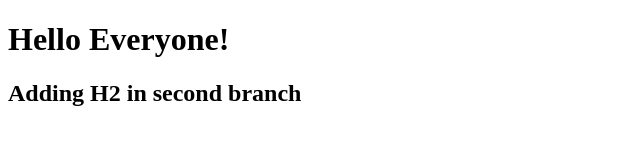
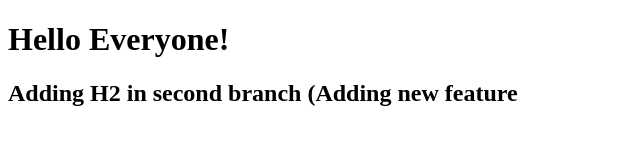
Before and after one commit to zaaves/Practice-Github, a plain HTML site: page index.html in a window 1280 px wide. Shown: the whole page, without its empty margins (0-640 px from the left). Drawn offline with Linux system fonts and the light colour scheme.

Commit message:
adding new text to H2

```diff
--- a/index.html
+++ b/index.html
@@ -8,6 +8,6 @@
 </head>
 <body>
     <h1>Hello Everyone!</h1>
-    <h2>Adding H2 in second branch</h2>
+    <h2>Adding H2 in second branch (Adding new feature</h2>
 </body>
 </html>
```
